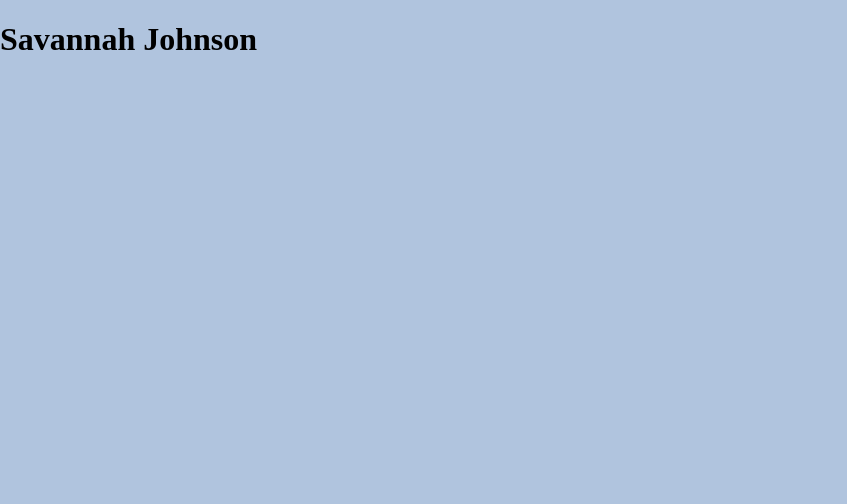
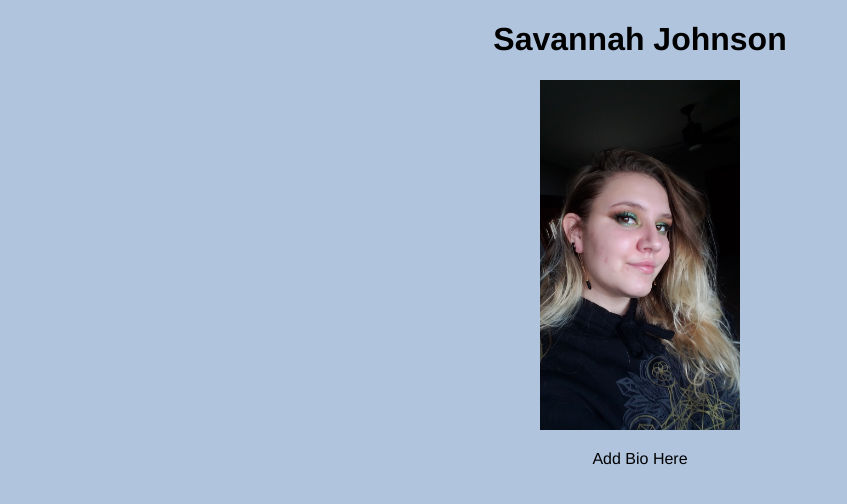
Before and after one commit to savannahjohnson68/Savannah, a plain HTML site: page index.html in a window 1280 px wide. Shown: the whole page, without its empty margins (0-847 px from the left). Drawn offline with nearby package versions, Linux system fonts and the light colour scheme.

Commit message:
Initial Content

```diff
--- a/css/styles.css
+++ b/css/styles.css
@@ -1,3 +1,5 @@
 body {
   background-color: LightSteelBlue;
+  font-family: "Franklin Gothic Medium", "Arial Narrow", Arial, sans-serif;
+  text-align: center;
 }
--- a/index.html
+++ b/index.html
@@ -14,5 +14,13 @@
   </head>
   <body>
     <h1>Savannah Johnson</h1>
+    <img
+      src="/img/Head Shot.jpg"
+      alt="Savannah Johnson"
+      width="200"
+      height="350"
+    />
+
+    <p>Add Bio Here</p>
   </body>
 </html>
```
Also changed, not shown: img/Head Shot.jpg (added).
